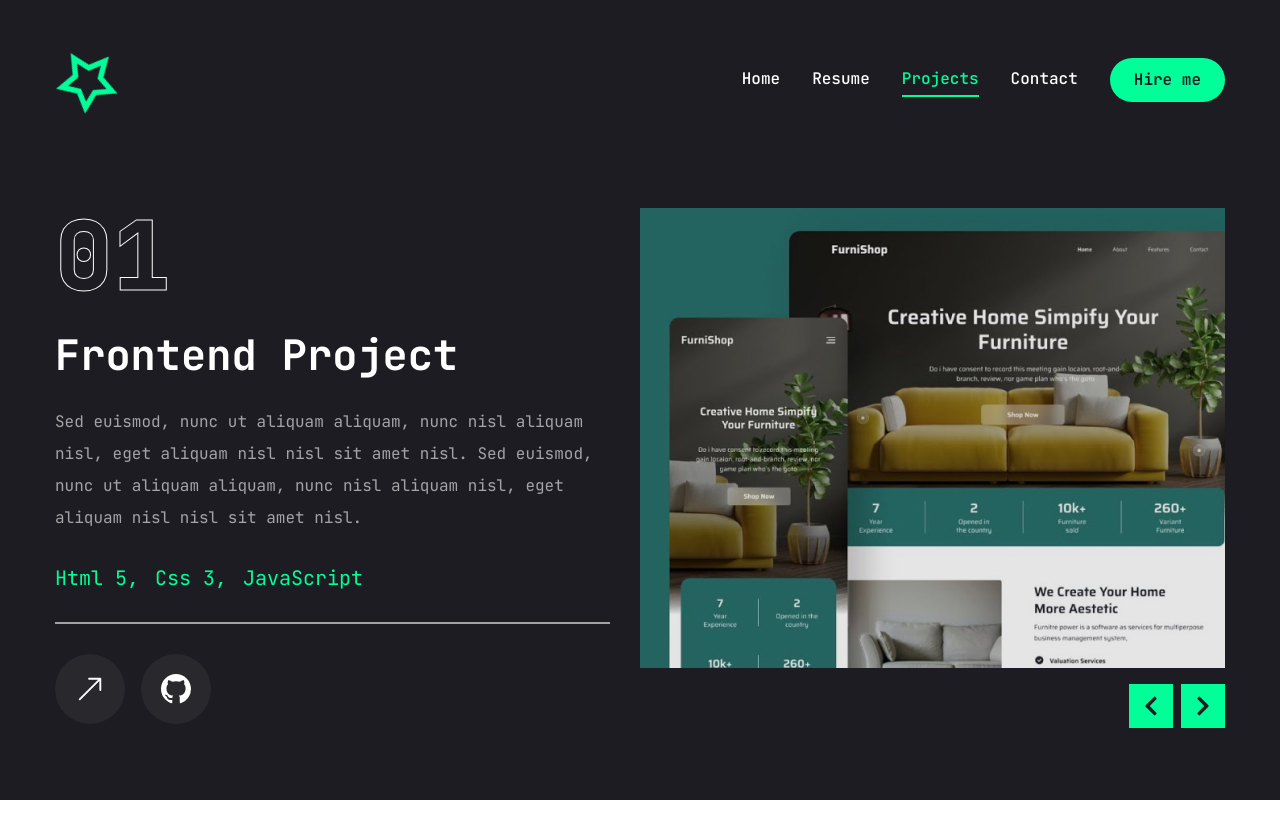
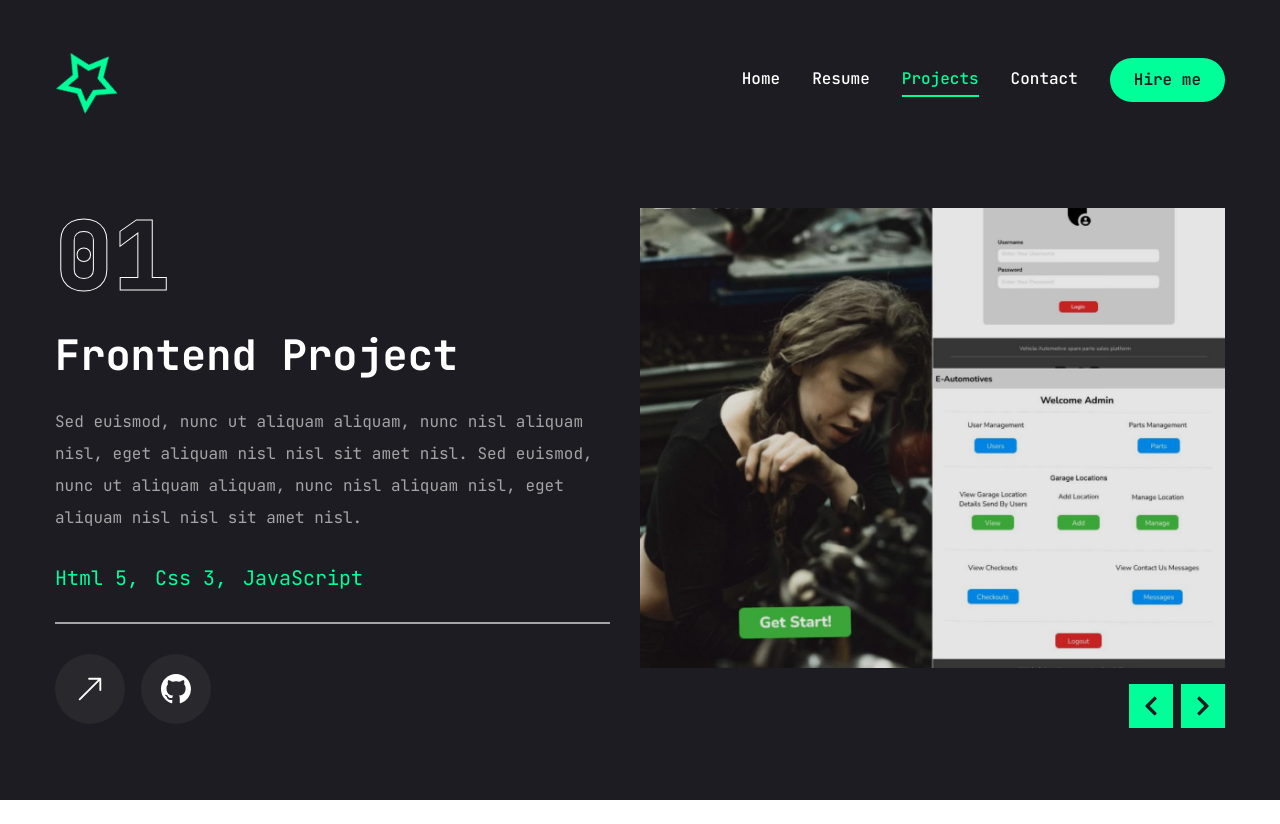
Before and after one commit to NonimUdara/my-portfolio, a Next.js app: page /work in a window 1280 px wide. Built offline with nearby package versions, Linux system fonts and the light colour scheme.

Commit message:
update image in projeccts section

```diff
--- a/app/work/page.jsx
+++ b/app/work/page.jsx
@@ -28,7 +28,7 @@ const projects = [
     description:
       "Sed euismod, nunc ut aliquam aliquam, nunc nisl aliquam nisl, eget aliquam nisl nisl sit amet nisl. Sed euismod, nunc ut aliquam aliquam, nunc nisl aliquam nisl, eget aliquam nisl nisl sit amet nisl. ",
     stack: [{ name: "Html 5" }, { name: "Css 3" }, { name: "JavaScript" }],
-    image: '/assets/work/thumb1.png',
+    image: '/assets/work/thumb1.jpg',
     live: "",
     github: "",
   },
```
Also changed, not shown: public/assets/work/thumb1.jpg (added), public/assets/work/thumb1.png (deleted).
